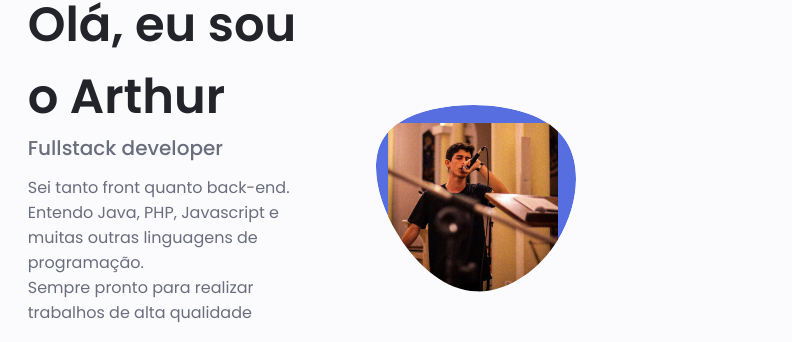
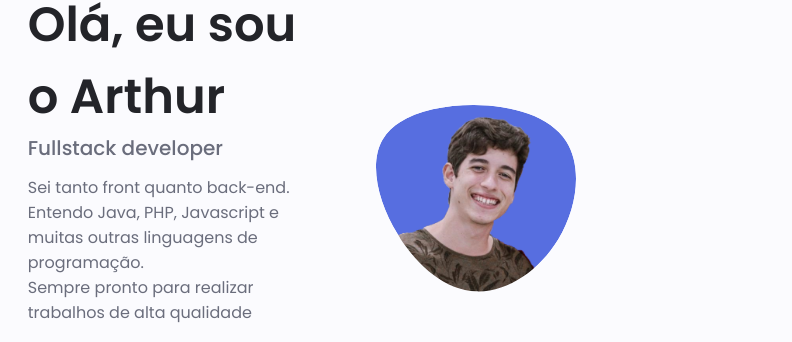
Before and after one commit to ArthurFariaPeixoto/My_portfolio, a plain HTML site: page index.html in a window 1280 px wide. Shown: the part 195-537 px from the top of the page, 363-1155 px from the left. Drawn offline with Linux system fonts and the light colour scheme.

Commit message:
Profile picture changed

```diff
--- a/index.html
+++ b/index.html
@@ -83,7 +83,7 @@
         165.547 130.807 187.559 100.226 186.353C69.6454 185.297 41.0228 161.023 21.7403
         129.362C2.45775 97.8511 -7.48481 59.1033 6.67581 34.5279C20.9871 10.1032 59.7028
         -0.149132 97.9666 0.00163737C136.23 0.303176 174.193 10.857 190.312 36.4879Z"/>
-                                <image class="home_markImg" x="12" y="18" xlink:href="assets/img/perfil.jpeg"/>
+                                <image class="home_markImg" x="0" y="-25" xlink:href="assets/img/perfil_transparent.png"/>
                             </g>
                         </svg>
                     </div>
```
Also changed, not shown: assets/img/perfil_transparent.png (added).
